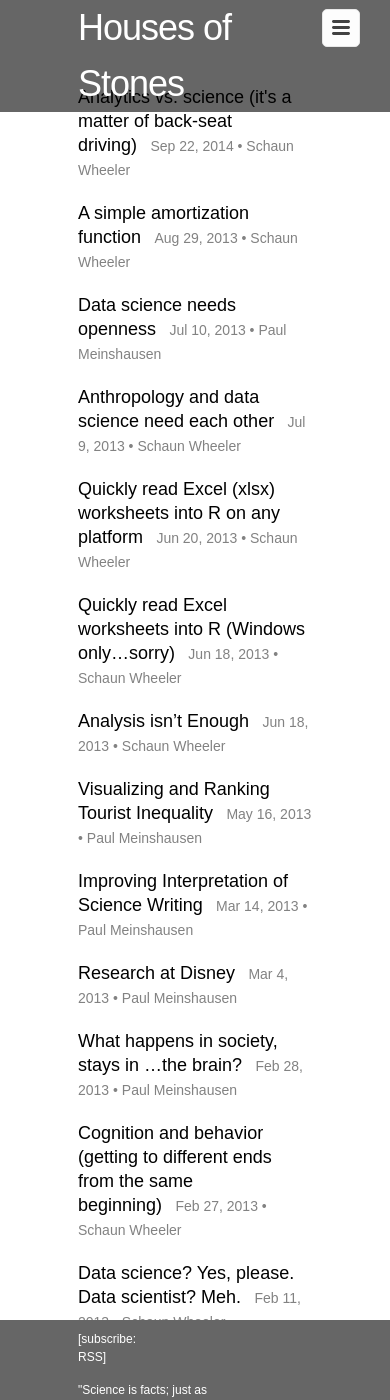
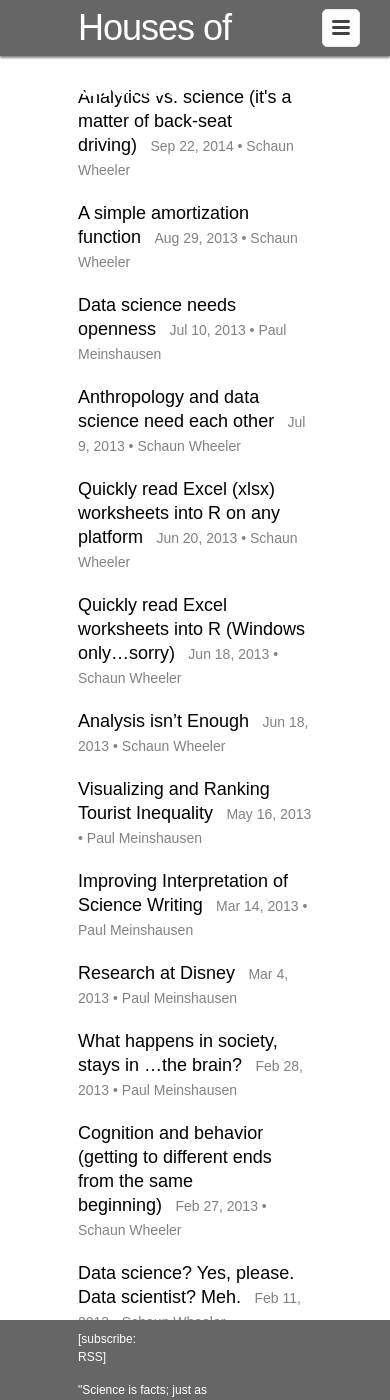
Before and after one commit to housesofstones/housesofstones.github.io, a Jekyll site: the page built from index.html, in a window 390 px wide and 1400 px high. Built offline with Jekyll 4.4.1, drawn with Linux system fonts in a browser that asks for light colours; nearby versions of some CDN libraries.

Commit message:
Update hoscustom.css

```diff
--- a/css/hoscustom.css
+++ b/css/hoscustom.css
@@ -26,11 +26,8 @@
 .site-header {
     position: fixed;
     width: 100%;
-<<<<<<< HEAD
     box-shadow: 0px 2px 2px #888888;
-=======
     max-height: 56px;
->>>>>>> FETCH_HEAD
 }
 .site-footer {
     position: fixed;
@@ -179,7 +176,7 @@ body {
     .site-nav .page-link {
         color: black !important;
         text-decoration: none !important;
-=======
+
 @media screen and (max-width: 900px) {
     .wrapper {
         max-width: 90%;
@@ -244,6 +241,5 @@ body {
     }
     .gist {
         max-width: 99%;
->>>>>>> FETCH_HEAD
     }
 }
```
